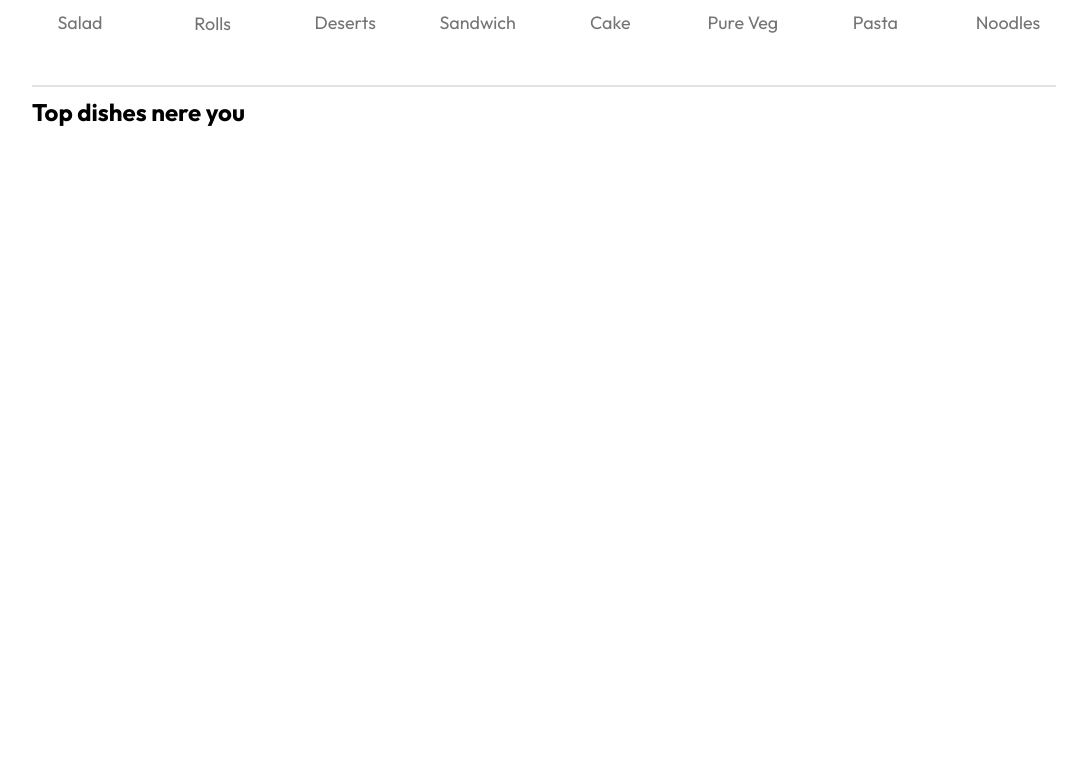
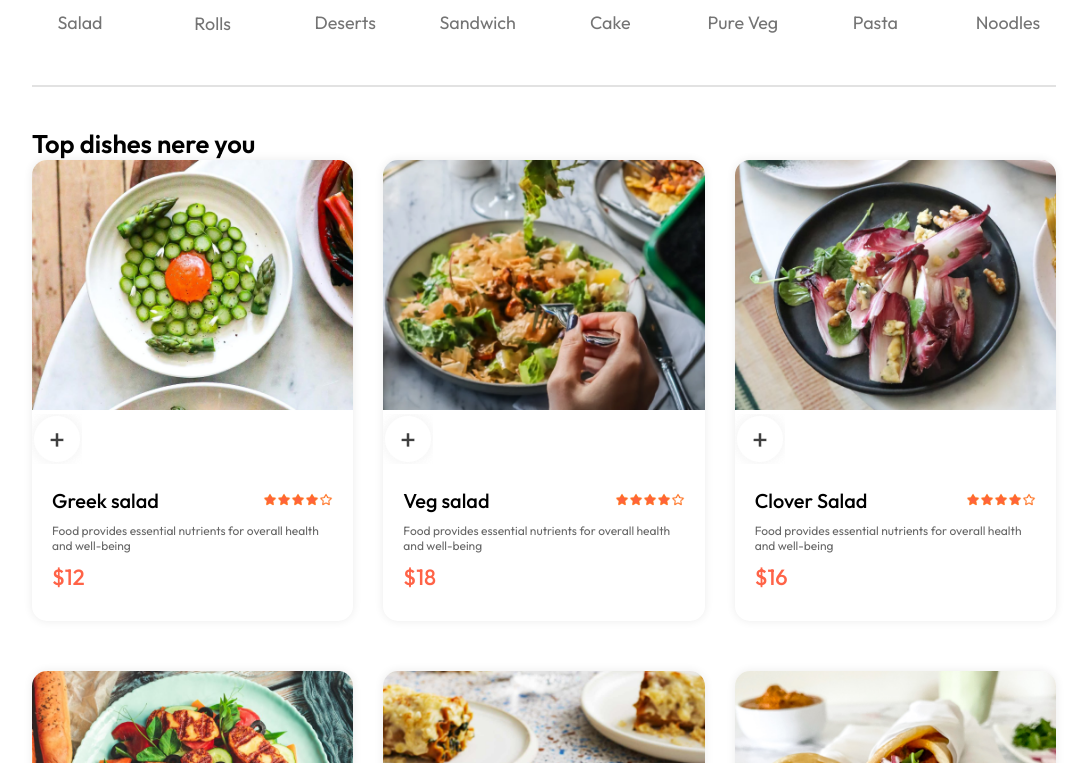
Before and after one commit to Shakithyanshaw/tomato-food-delivery, a React (Vite) app in the folder frontend/: page / in a window 1280 px wide. Shown: the part 837-1600 px from the top of the page, without its empty margins (96-1183 px from the left). Before the commit the page ends 964 px from the top, so only its background shows below. Built offline with nearby package versions, Linux system fonts and the light colour scheme.

Commit message:
Add FoodItem component with state management for item count; update FoodDisplay to render FoodItem

```diff
--- a/frontend/src/components/FoodDisplay/FoodDisplay.css
+++ b/frontend/src/components/FoodDisplay/FoodDisplay.css
@@ -0,0 +1,15 @@
+.food-display {
+  margin-top: 30px;
+}
+
+.food-display h2 {
+  font-size: max(2vw, 24px);
+  font-weight: 600;
+}
+
+.food-display-list {
+  display: grid;
+  grid-template-columns: repeat(auto-fill, minmax(240px, 1fr));
+  gap: 30px;
+  row-gap: 50px;
+}
--- a/frontend/src/components/FoodDisplay/FoodDisplay.jsx
+++ b/frontend/src/components/FoodDisplay/FoodDisplay.jsx
@@ -1,6 +1,7 @@
 import React, { useContext } from 'react';
 import './FoodDisplay.css';
 import { StoreContext } from '../../context/storeContext';
+import FoodItem from '../FoodItem/FoodItem';
 
 const FoodDisplay = ({ category }) => {
   const { food_list } = useContext(StoreContext);
@@ -9,9 +10,18 @@ const FoodDisplay = ({ category }) => {
     <div>
       <div className="food-display" id="food-display">
         <h2>Top dishes nere you</h2>
-        <div className="food-diisplay-list">
+        <div className="food-display-list">
           {food_list.map((item, index) => {
-            return;
+            return (
+              <FoodItem
+                key={index}
+                id={item.id}
+                name={item.name}
+                price={item.price}
+                description={item.description}
+                image={item.image}
+              />
+            );
           })}
         </div>
       </div>
--- a/frontend/src/components/FoodItem/FoodItem.css
+++ b/frontend/src/components/FoodItem/FoodItem.css
@@ -0,0 +1,45 @@
+.food-item {
+  width: 100%;
+  margin: auto;
+  border-radius: 15px;
+  box-shadow: 0 0px 10px #00000015;
+  transition: 0.3s;
+  animation: fadeIn 1s;
+}
+
+.food-item-image {
+  width: 100%;
+  border-radius: 15px 15px 0px 0px;
+}
+
+.food-item-info {
+  padding: 20px;
+}
+
+.food-item-name-rating {
+  display: flex;
+  justify-content: space-between;
+  align-items: center;
+  margin-bottom: 10px;
+}
+
+.food-item-name-rating p {
+  font-size: 20px;
+  font-weight: 500;
+}
+
+.food-item-name-rating img {
+  width: 70px;
+}
+
+.food-item-desc {
+  color: #676767;
+  font-size: 12px;
+}
+
+.food-item-price {
+  color: tomato;
+  font-size: 22px;
+  font-weight: 500;
+  margin: 10px 0px;
+}
--- a/frontend/src/components/FoodItem/FoodItem.jsx
+++ b/frontend/src/components/FoodItem/FoodItem.jsx
@@ -1,8 +1,47 @@
-import React from 'react';
+import React, { useState } from 'react';
 import './FoodItem.css';
+import { assets } from '../../assets/assets';
 
-const FoodItem = () => {
-  return <div></div>;
+const FoodItem = ({ id, name, price, description, image }) => {
+  const [itemCount, setItemCount] = useState(0);
+
+  return (
+    <div className="food-item">
+      <div className="food-item-img-container">
+        <img className="food-item-image" src={image} alt="" />
+        {!itemCount ? (
+          <img
+            className="add"
+            onClick={() => setItemCount((prev) => prev + 1)}
+            src={assets.add_icon_white}
+            alt=""
+          />
+        ) : (
+          <div className="food-item-counter">
+            <img
+              onClick={() => setItemCount((prev) => prev - 1)}
+              src={assets.remove_icon_red}
+              alt=""
+            />
+            <p>{itemCount}</p>
+            <img
+              onClick={() => setItemCount((prev) => prev + 1)}
+              src={assets.add_icon_green}
+              alt=""
+            />
+          </div>
+        )}
+      </div>
+      <div className="food-item-info">
+        <div className="food-item-name-rating">
+          <p>{name}</p>
+          <img src={assets.rating_starts} alt="" />
+        </div>
+        <p className="food-item-desc">{description}</p>
+        <p className="food-item-price">${price}</p>
+      </div>
+    </div>
+  );
 };
 
 export default FoodItem;
```
